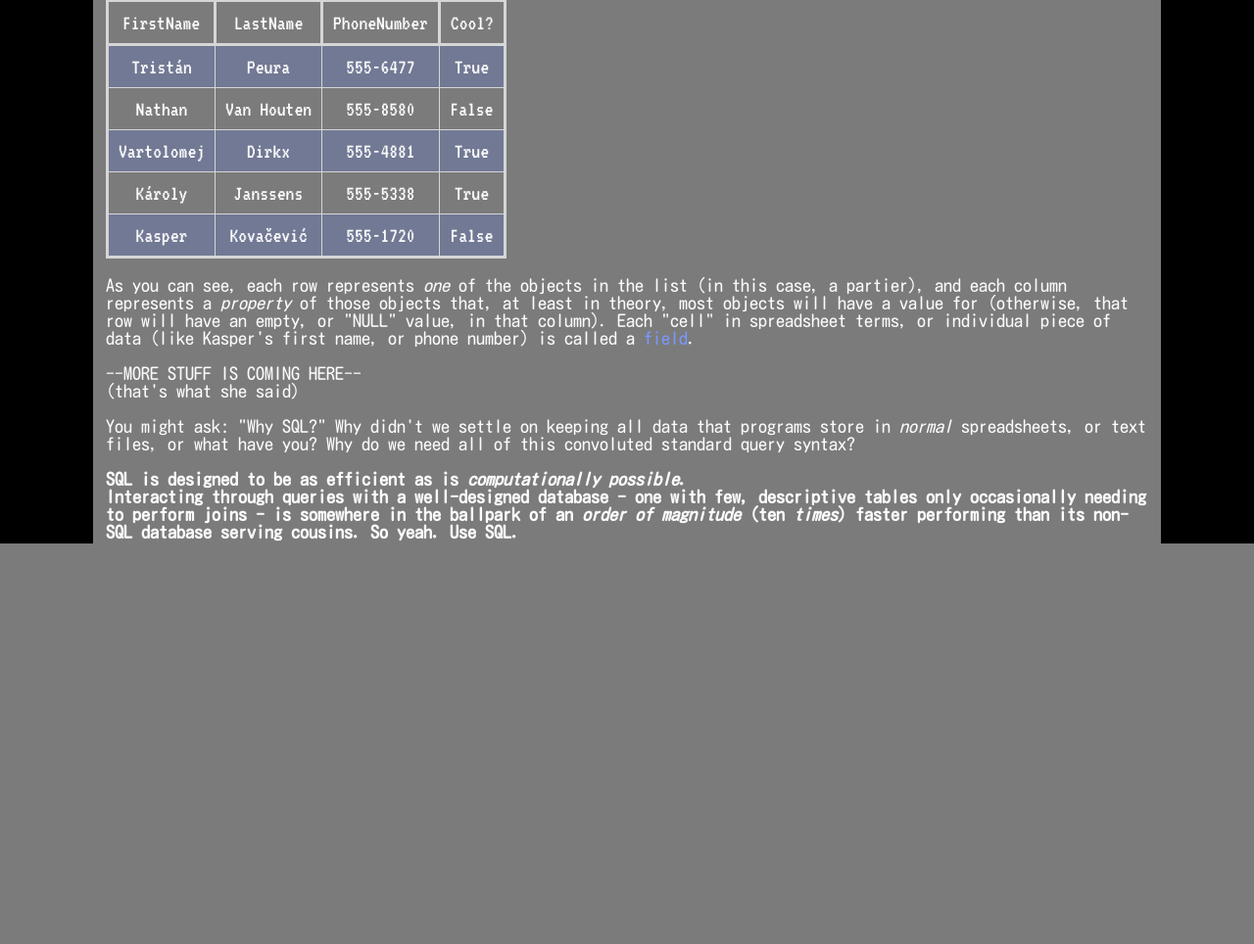
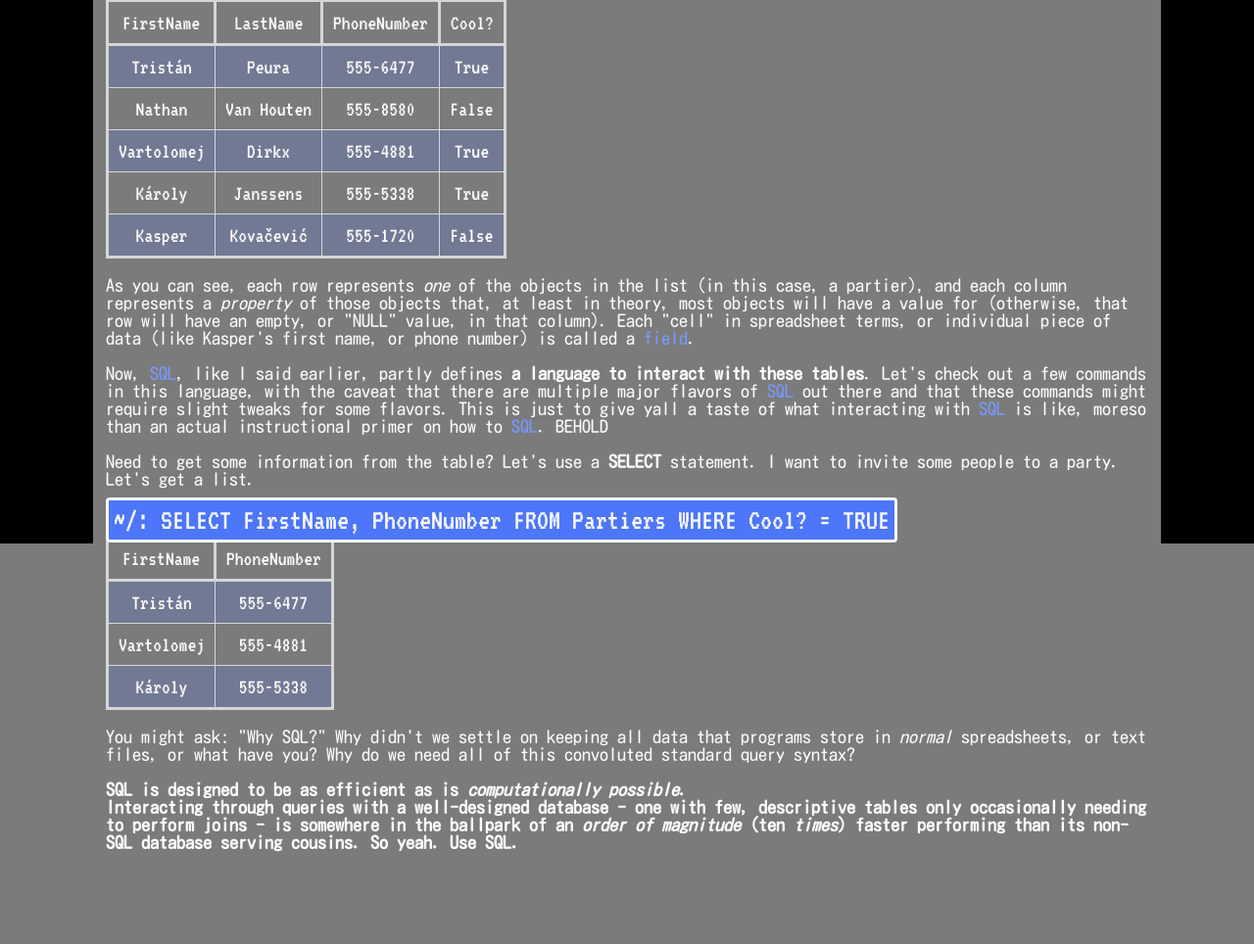
Before and after one commit to modestmark/blog, a Django app: page /sql in a window 1280 px wide. Shown: the part 245-1209 px from the top of the page at 98% size. Run offline with Django 3.2, Linux system fonts and the light colour scheme; some web fonts are replaced.

Commit message:
remove "more to come" from article_nat, add first code line to article_sql

```diff
--- a/read/templates/articles/WIP_article_sql.html
+++ b/read/templates/articles/WIP_article_sql.html
@@ -82,12 +82,38 @@
 			terms, or individual piece of data (like Kasper's first name, or phone number)
 			is called a <vocab>field</vocab>.<p>
 
-			<p>--MORE STUFF IS COMING HERE--<br>(that's what she said)</p>
-			<!--TODO:
-			 -demonstrate once each of the common SQL operations.  maybe a few SELECTs.
-			 -two more tables.  one to show JOIN, one to show UNION
-			 -explain schema - column typing, metadata
-			-->
+			<p>Now, <vocab>SQL</vocab>, like I said earlier, partly defines <b>a language
+			to interact with these tables</b>.  Let's check out a few commands in this
+			language, with the caveat that there are multiple major flavors of <vocab>SQL</vocab>
+			out there and that these commands might require slight tweaks for some flavors.
+			This is just to give yall a taste of what interacting with <vocab>SQL</vocab> is
+			like, moreso than an actual instructional primer on how to <vocab>SQL</vocab>.
+			BEHOLD</p>
+
+			<p>Need to get some information from the table?  Let's use a <b>SELECT</b>
+			statement.  I want to invite some people to a party.  Let's get a list.</p>
+
+			<code>SELECT FirstName, PhoneNumber FROM Partiers WHERE Cool? = TRUE</code>
+
+			<table>
+				<tr>
+					<th>FirstName</th>
+					<th>PhoneNumber</th>
+				</tr>
+				<tr>
+					<td>Tristán</td>
+					<td>555-6477</td>
+				</tr>
+				<tr>
+					<td>Vartolomej</td>
+					<td>555-4881</td>
+				</tr>
+				<tr>
+					<td>Károly</td>
+					<td>555-5338</td>
+				</tr>
+			</table>
+
 
 			<p>You might ask: "Why SQL?"  Why didn't we settle on keeping all data that programs store
 			in <i>normal</i> spreadsheets, or text files, or what have you?  Why do we need all
--- a/read/templates/articles/article_nat.html
+++ b/read/templates/articles/article_nat.html
@@ -150,11 +150,6 @@
 
 			<p>Alright kiddos, that's all I've got.  Ice cream?</p>
 
-			<p><booming>--more to come--</booming></p>
-			<!-- TODO:
-				-talk about port forwarding
-			-->
-
 		</div>
 	</body>
 </html>
```
